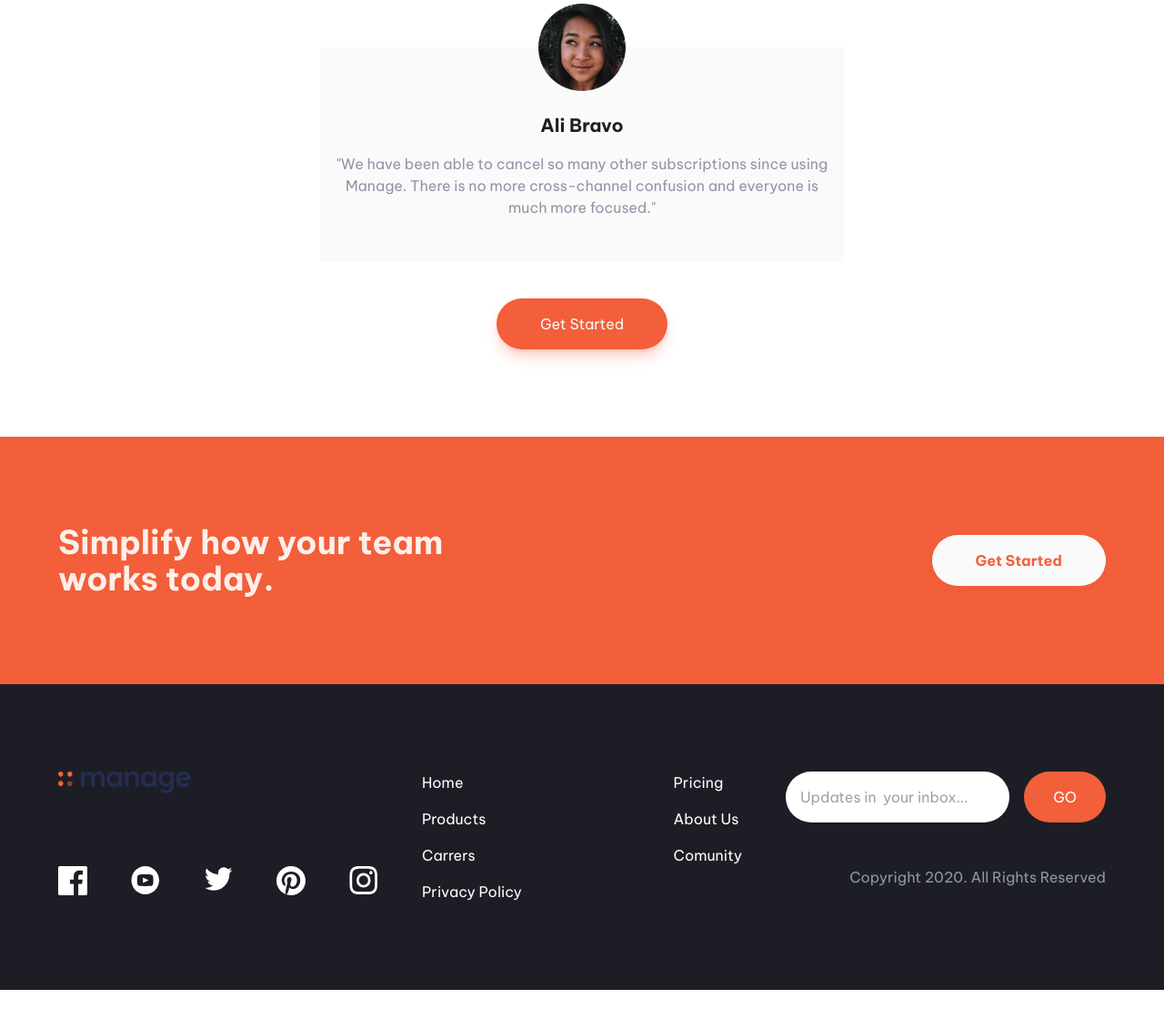
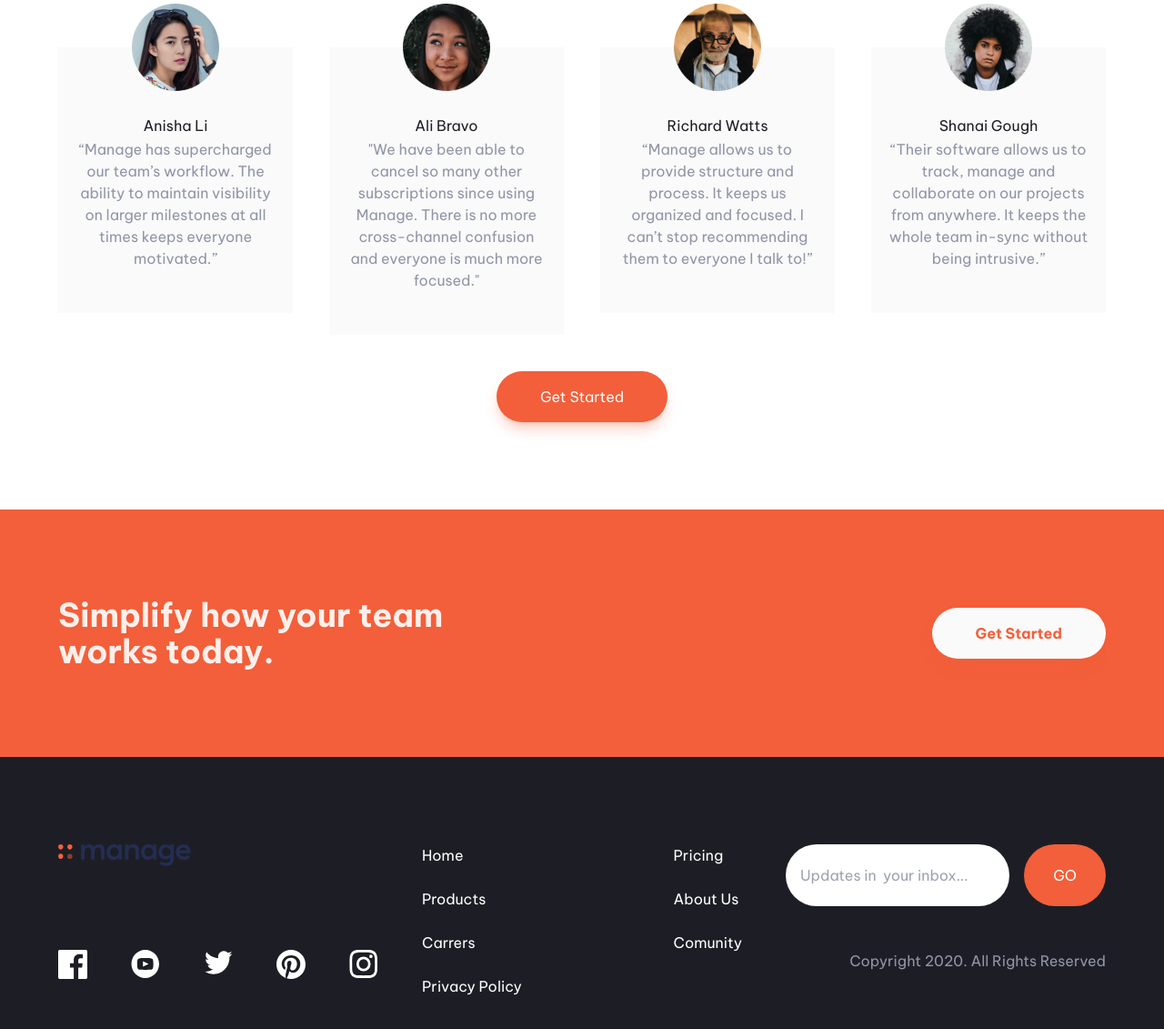
Before and after one commit to Polcas00/fw-tw, a website: page public/index.html in a window 1280 px wide. Shown: the part 1611-2742 px from the top of the page at 91% size. Before the commit the page ends 2699 px from the top, so only its background shows below. Drawn offline with Linux system fonts and the light colour scheme.

Commit message:
Landing page lista

```diff
--- a/public/index.html
+++ b/public/index.html
@@ -18,9 +18,9 @@
     <!-- HEADER -->
     <header>
         <!-- NAVBAR -->
-        <nav class="wrapper h-20 flex items-center justify-between">
+        <nav class="wrapper h-20 flex items-center justify-between ">
 
-            <a href="./" class="w-1/3 max-w-[140px]">
+            <a href="#" class="w-1/3 max-w-[140px]">
                 <img src="../assets/images/logo.svg" alt="Logo Manage" class="w-full ">
             </a>
 
@@ -32,7 +32,7 @@
                 class="fixed inset-0 bg-gradient-to-b from-white/70 to-black/70 translate-x-full peer-checked:translate-x-0 transition-transform md:static md:translate-x-0 md:bg-none z-40">
 
                 <ul
-                    class="absolute inset-x-0 top-24 p-12 bg-white w-[90%] mx-auto rounded-md h-max text-center grid gap-6 font-bold text-dark-blue shadow-2xl md:w-max md:p-0 md:grid-flow-col md:static">
+                    class="absolute inset-x-0 top-24 p-12 bg-white w-[90%] mx-auto rounded-md h-max text-center grid gap-6 font-bold text-dark-blue shadow-2xl md:bg-transparent md:w-max md:p-0 md:grid-flow-col md:static">
                     <li>
                         <a href="#">Pricing</a>
                     </li>
@@ -124,16 +124,41 @@
     </main>
 
     <!-- WHAT THEY'VE SAID -->
-    <section class="wrapper text-center py-24 max-w-lg mx-auto md:max-w-xl">
+    <section class="wrapper text-center py-24">
         <h2 class="text-3xl font-bold text-very-dark-blue md:text-4xl">What they've said</h2>
-        <div class="mt-24 mb-10">
-            <article class="bg-very-light-gray pt-16 pb-12 px-4 relative">
-                <img src="../assets/images/avatar-ali.png" alt=""
-                    class="absolute w-24 aspect-square -top-12 inset-x-0 mx-auto">
-                <h3 class="text-xl font-bold mb-4 pt-2 text-very-dark-blue">Ali Bravo</h3>
-                <p class="text-dark-grayish-blue">"We have been able to cancel so many other subscriptions since using
-                    Manage. There is no more cross-channel confusion and everyone is much more focused."</p>
-            </article>
+        <div class="grid gap-10 md:grid-cols-2 xl:grid-cols-4">
+            <div class="mt-24 mb-10">
+                <article class="card">
+                    <img src="../assets/images/avatar-anisha.png" alt="" class="card-img">
+                    <h3 class="card-title">Anisha Li</h3>
+                    <p class="text-dark-grayish-blue">“Manage has supercharged our team’s workflow. The ability to maintain
+                        visibility on larger milestones at all times keeps everyone motivated.”</p>
+                </article>
+            </div>
+            <div class="mt-24 mb-10">
+                <article class="card">
+                    <img src="../assets/images/avatar-ali.png" alt="" class="card-img">
+                    <h3 class="card-title">Ali Bravo</h3>
+                    <p class="text-dark-grayish-blue">"We have been able to cancel so many other subscriptions since
+                        using Manage. There is no more cross-channel confusion and everyone is much more focused."</p>
+                </article>
+            </div>
+            <div class="mt-24 mb-10">
+                <article class="card">
+                    <img src="../assets/images/avatar-richard.png" alt="" class="card-img">
+                    <h3 class="card-title">Richard Watts</h3>
+                    <p class="text-dark-grayish-blue">“Manage allows us to provide structure and process. It keeps us organized
+                        and focused. I can’t stop recommending them to everyone I talk to!”</p>
+                </article>
+            </div>
+            <div class="mt-24 mb-10">
+                <article class="card">
+                    <img src="../assets/images/avatar-shanai.png" alt="" class="card-img">
+                    <h3 class="card-title">Shanai Gough</h3>
+                    <p class="text-dark-grayish-blue">“Their software allows us to track, manage and collaborate on our projects
+                        from anywhere. It keeps the whole team in-sync without being intrusive.”</p>
+                </article>
+            </div>
         </div>
         <a href="#" class="button text-very-light-gray mx-auto shadow-lg shadow-bright-red/30">Get Started</a>
     </section>
@@ -151,11 +176,10 @@
 
     <!-- FOOTER -->
     <footer class="bg-very-dark-blue py-24">
-        <!-- CHEQUEAR GRID AREAS QUE NO FUNCIONAN CORRECTAMENTE -->
-        <section class="wrapper grid gap-12 justify-items-center footer-area md:grid-cols-3 md:justify-items-stretch">
+        <section class="wrapper grid gap-12 justify-items-center md:grid-cols-3 md:justify-items-stretch">
 
             <!-- FORM -->
-            <form action="" class="flex gap-4 w-full min-w-[100px] md:col-start-3">
+            <form action="" class="flex gap-4 w-full min-w-[100px] md:col-start-2 md:col-span-3 lg:col-start-3 lg:col-span-1 xl:col-span-1">
                 <input type="email" placeholder="Updates in  your inbox..."
                     class="min-w-[50px] flex-1 rounded-full px-4">
                 <input type="submit" value="GO" class="py-3 px-8 text-white bg-bright-red rounded-full">
@@ -163,7 +187,7 @@
 
             <!-- NAVIGATION -->
             <nav
-                class="grid grid-cols-[max-content_max-content] gap-y-4 justify-between text-white w-4/5 md:row-[1/3] md:col-start-2 md:w-full">
+                class="grid grid-cols-[max-content_max-content] gap-y-6 justify-between text-white w-4/5 md:col-start-1 md:row-[2/4] md:w-full lg:col-start-2 lg:row-[1/3]">
                 <a href="#">Home</a>
                 <a href="#">Pricing</a>
                 <a href="#">Products</a>
@@ -174,7 +198,7 @@
             </nav>
 
             <!-- SOCIAL-MEDIA -->
-            <div class="flex flex-wrap gap-4 justify-between w-full md:col-start-1">
+            <div class="flex flex-wrap gap-4 justify-between w-full md:col-start-2 md:col-span-3 md:justify-evenly lg:col-start-1 lg:col-span-1 lg:justify-between">
                 <a href="#">
                     <img src="../assets/images/icon-facebook.svg" alt="Icono de Facebook" class="w-8">
                 </a>
@@ -193,12 +217,12 @@
             </div>
 
             <!-- LOGO -->
-            <a href="#" class="md:row-start-1 md:col-start-1">
+            <a href="#" class=" md:row-start-1 md:col-start-1">
                 <img src="../assets/images/logo.svg" alt="Logo Manage">
             </a>
 
             <!-- COPY -->
-            <p class="text-dark-grayish-blue md:col-start-3 md:text-right">Copyright 2020. All Rights Reserved</p>
+            <p class="text-dark-grayish-blue md:row-start-3 md:col-start-2 md:col-span-3 md:text-right lg:row-start-2 lg:col-start-3 lg:col-span-1">Copyright 2020. All Rights Reserved</p>
         </section>
     </footer>
 
--- a/src/css/tailwind.css
+++ b/src/css/tailwind.css
@@ -11,4 +11,16 @@
         @apply bg-bright-red text-very-light-gray block w-max py-4 px-12 rounded-full
     }
 
+    .card {
+        @apply bg-very-light-gray pt-16 pb-12 px-4 relative
+    }
+
+    .card-img {
+        @apply absolute w-24 aspect-square -top-12 inset-x-0 mx-auto
+    }
+
+    .card-title {
+        @apply text-xl font-bold mb-4 pt-2 text-very-dark-blue
+    }
+
 }
```
Also changed, not shown: public/css/tailwind.css.
